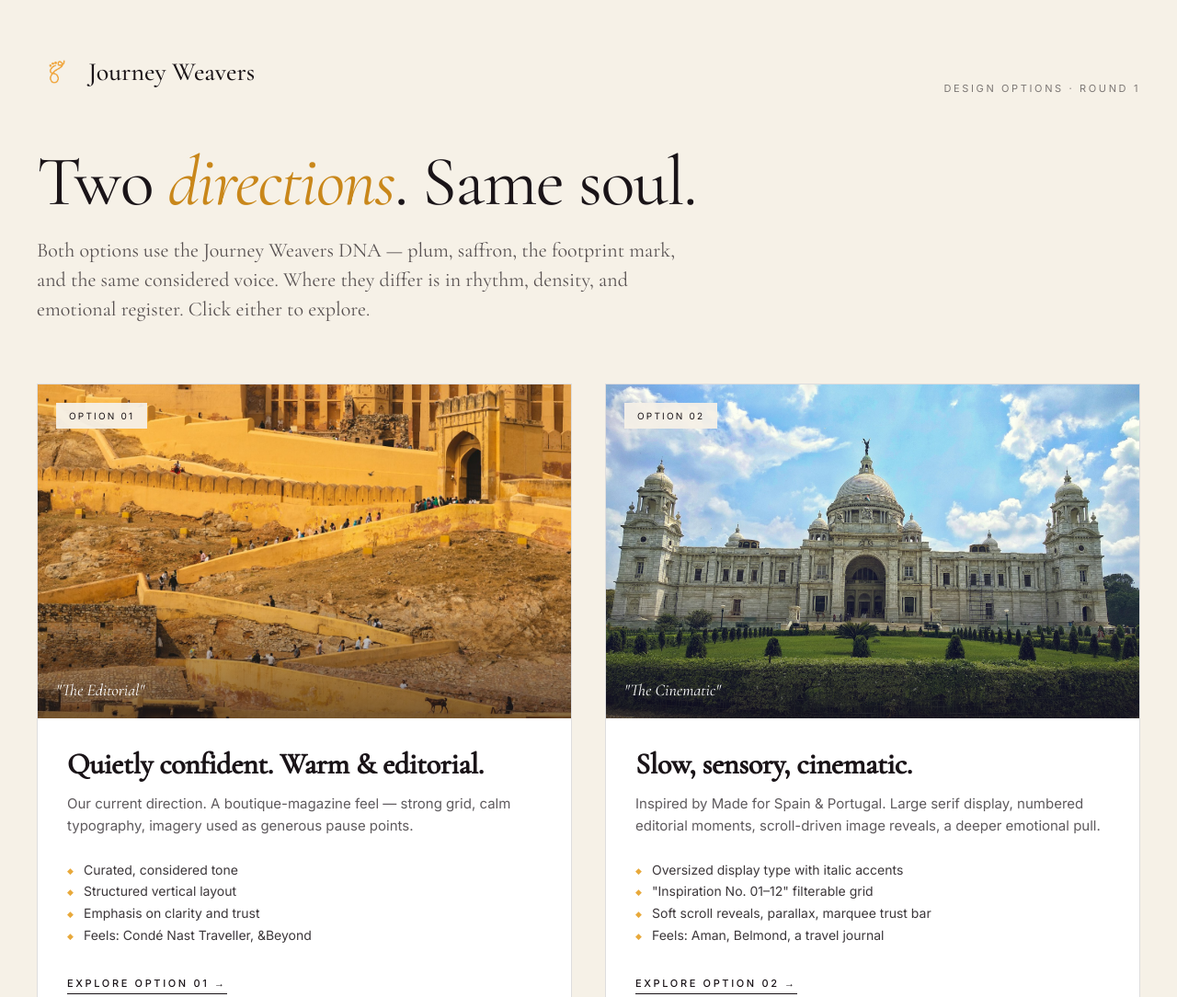
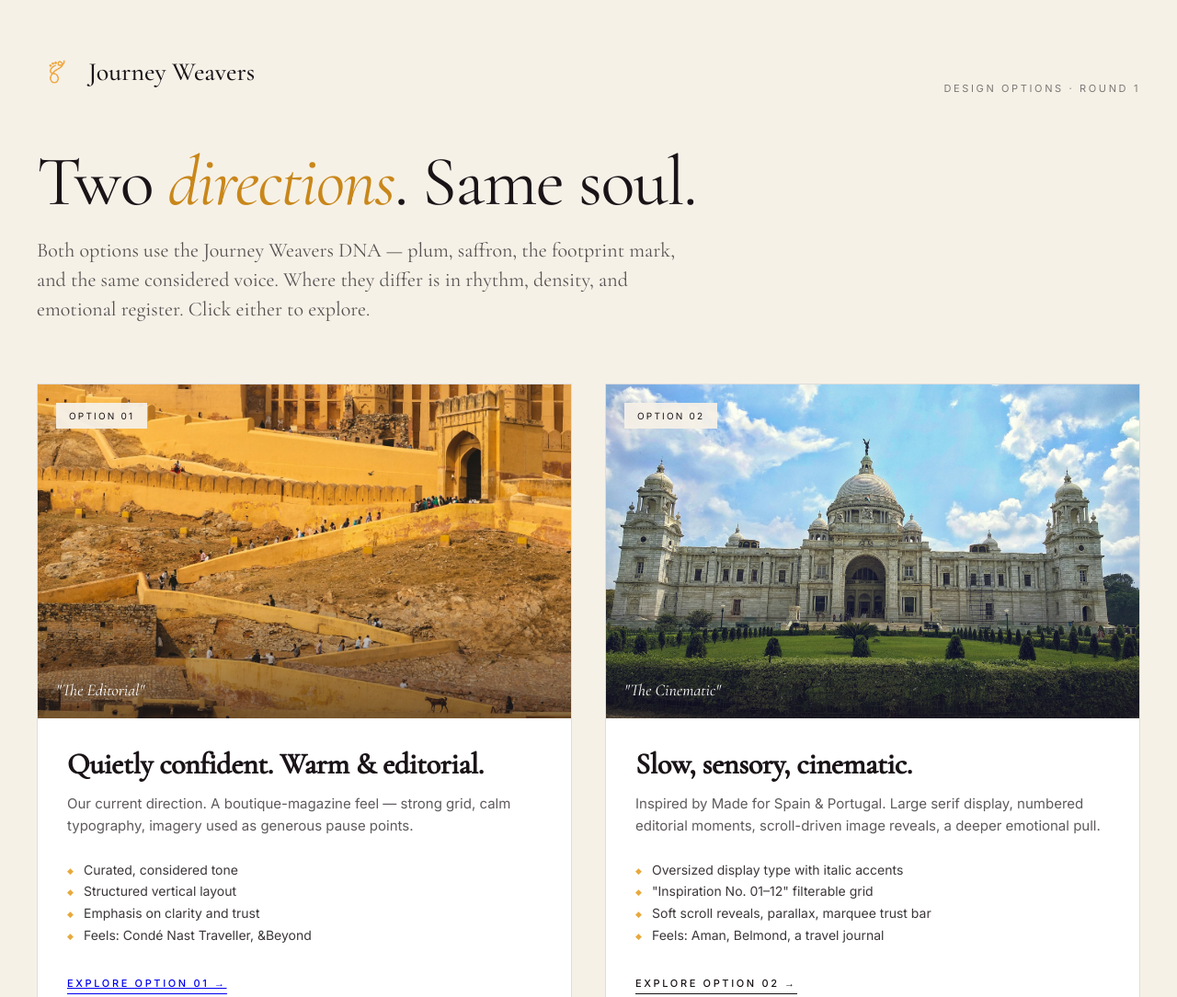
Before and after one commit to singikartik/journey-weavers, a plain HTML site: page options.html in a window 1280 px wide. Shown: the top 1084 px of the page at 92% size. Drawn offline with nearby package versions, Linux system fonts and the light colour scheme.

Commit message:
Update options.html: img tags for previews, anchor CTA, lazy loading

```diff
--- a/options.html
+++ b/options.html
@@ -33,8 +33,9 @@
   .grid{display:grid;grid-template-columns:1fr 1fr;gap:36px}
   .card{background:#fff;border:1px solid var(--hair);overflow:hidden;transition:transform .4s cubic-bezier(.2,.7,.2,1),box-shadow .4s;text-decoration:none;color:inherit;display:flex;flex-direction:column}
   .card:hover{transform:translateY(-6px);box-shadow:0 30px 60px -30px rgba(42,20,54,.35)}
-  .card .preview{aspect-ratio:16/10;background:center/cover no-repeat;position:relative;overflow:hidden}
-  .card .preview::after{content:"";position:absolute;inset:0;background:linear-gradient(180deg,transparent 60%,rgba(26,20,24,.55))}
+  .card .preview{aspect-ratio:16/10;position:relative;overflow:hidden;background:#2A1436}
+  .card .preview img{position:absolute;inset:0;width:100%;height:100%;object-fit:cover;display:block}
+  .card .preview::after{content:"";position:absolute;inset:0;background:linear-gradient(180deg,transparent 60%,rgba(26,20,24,.55));z-index:1}
   .card .tag{position:absolute;top:20px;left:20px;background:rgba(246,241,231,.95);padding:8px 14px;font-size:10px;letter-spacing:.22em;text-transform:uppercase;z-index:2}
   .card .label{position:absolute;bottom:20px;left:20px;color:#fff;font-family:var(--serif);font-size:18px;font-style:italic;z-index:2}
   .card .body{padding:32px 32px 36px}
@@ -48,10 +49,6 @@
   .note h3{font-family:var(--serif);font-size:26px;font-weight:500}
   .note p{font-size:14px;opacity:.8;max-width:520px;margin-top:6px}
   @media (max-width:860px){.grid{grid-template-columns:1fr}.wrap{padding:32px 20px 60px}}
-
-  /* preview bg images use CSS for offline reliability */
-  .card .p-v1{background-image:url('assets/stock/rajasthan1.jpg')}
-  .card .p-v2{background-image:url('assets/stock/hero3.jpg')}
 </style>
 </head>
 <body>
@@ -65,8 +62,9 @@
   <p class="lede">Both options use the Journey Weavers DNA — plum, saffron, the footprint mark, and the same considered voice. Where they differ is in rhythm, density, and emotional register. Click either to explore.</p>
 
   <div class="grid">
-    <div class="card" role="link" tabindex="0" onclick="location.href='journey-weavers.html'" onkeydown="if(event.key==='Enter')location.href='journey-weavers.html'" style="cursor:pointer">
-      <div class="preview p-v1">
+    <div class="card" role="link" tabindex="0" onclick="if(event.target.closest('a'))return;location.href='journey-weavers.html'" onkeydown="if(event.key==='Enter')location.href='journey-weavers.html'" style="cursor:pointer">
+      <div class="preview">
+        <img src="assets/stock/rajasthan1.jpg" alt="Editorial design preview" loading="lazy"/>
         <span class="tag">Option 01</span>
         <span class="label">"The Editorial"</span>
       </div>
@@ -79,13 +77,14 @@
           <li>Emphasis on clarity and trust</li>
           <li>Feels: Condé Nast Traveller, &Beyond</li>
         </ul>
-        <span class="go">Explore Option 01 →</span>
-        <a href="journey-weavers-mobile.html" style="display:block;margin-top:14px;font-size:11px;letter-spacing:.2em;text-transform:uppercase;color:var(--saffron);font-weight:500" onclick="event.stopPropagation()">See mobile sample →</a>
+        <a href="journey-weavers.html" class="go">Explore Option 01 →</a>
+        <a href="journey-weavers-mobile.html" style="display:block;margin-top:14px;font-size:11px;letter-spacing:.2em;text-transform:uppercase;color:var(--saffron);font-weight:500">See mobile sample →</a>
       </div>
     </div>
 
     <a class="card" href="journey-weavers-cinematic.html">
-      <div class="preview p-v2">
+      <div class="preview">
+        <img src="assets/stock/hero3.jpg" alt="Cinematic design preview" loading="lazy"/>
         <span class="tag">Option 02</span>
         <span class="label">"The Cinematic"</span>
       </div>
```
